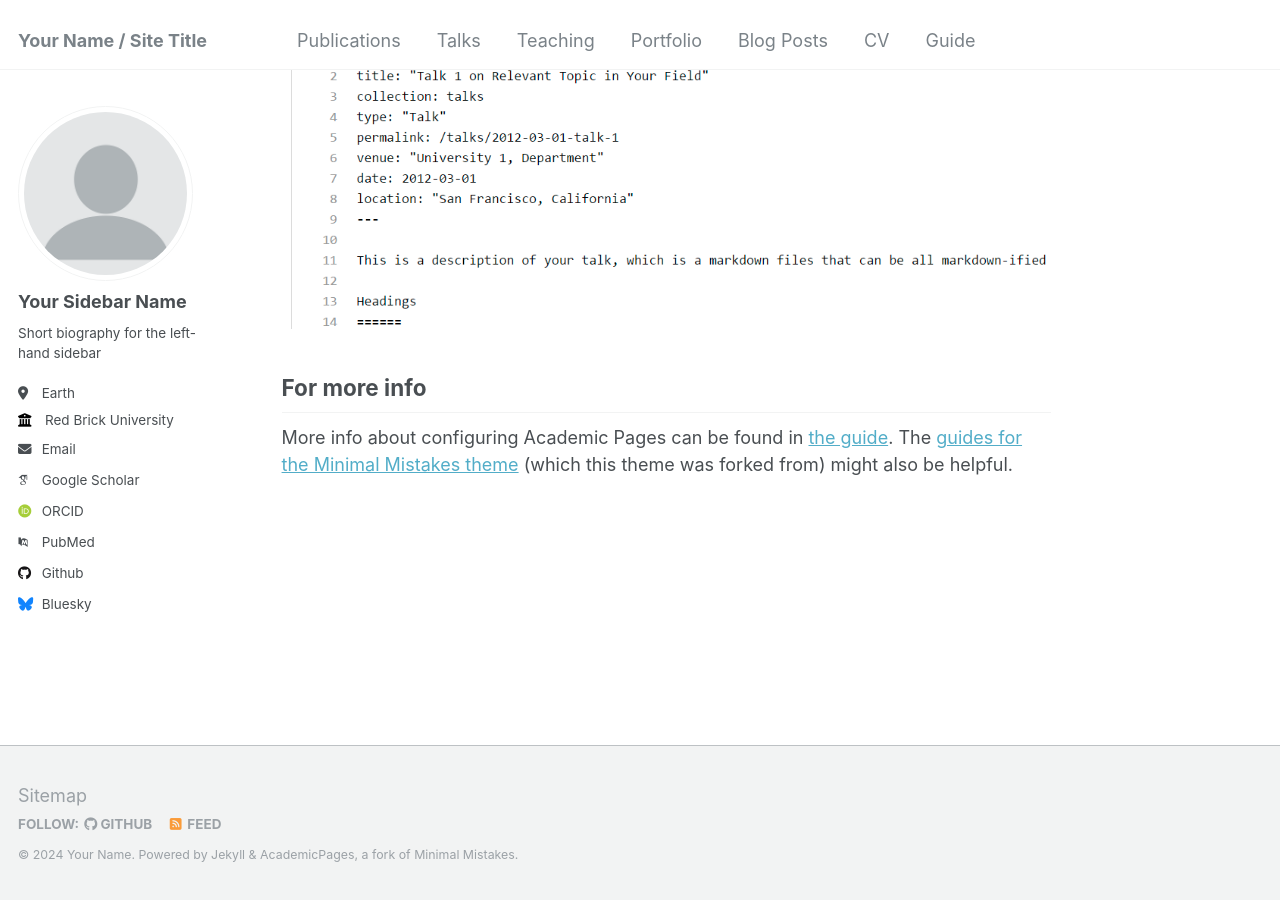
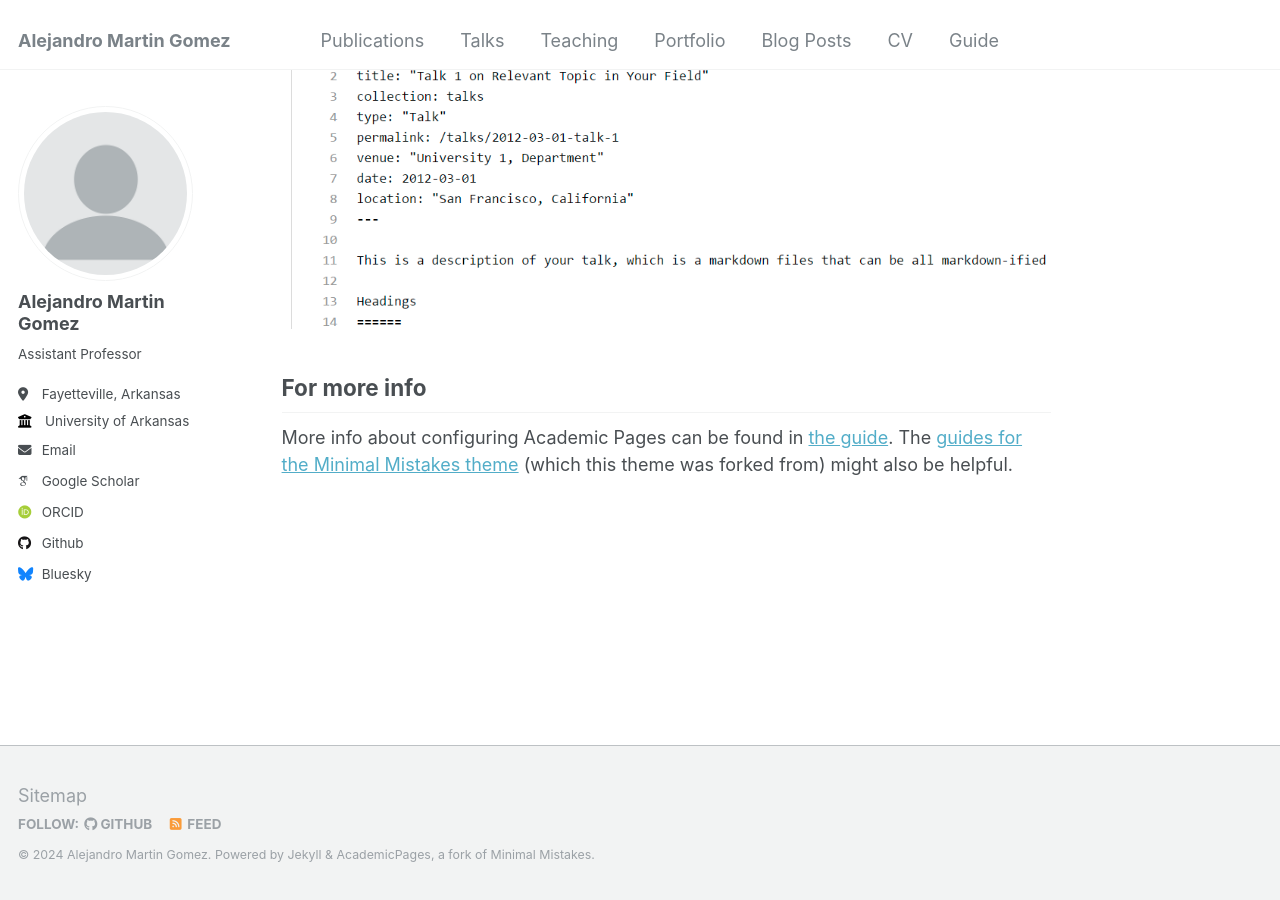
Before and after one commit to Alejandro-MG/Alejandro-MG.github.io, a Jekyll site: the page built from _pages/about.md, in a window 1280 px wide and 900 px high, scrolled down 2660 px. Built offline with Jekyll 4.4.1, drawn with Linux system fonts in a browser that asks for light colours; some web fonts are replaced.

Commit message:
Update _config.yml
Inncluded basic information: name, affiliation, personal webpage.

```diff
--- a/_config.yml
+++ b/_config.yml
@@ -8,13 +8,13 @@
 
 # Basic Site Settings
 locale                   : "en-US"
-title                    : "Your Name / Site Title"
+title                    : "Alejandro Martin Gomez"
 title_separator          : "-"
-name                     : &name "Your Name"
-description              : &description "personal description"
-url                      : https://academicpages.github.io # the base hostname & protocol for your site e.g. "https://mmistakes.github.io"
+name                     : &name "Alejandro Martin Gomez"
+description              : &description "Assistan Professor"
+url                      : https://alejandro-mg.github.io/ # the base hostname & protocol for your site e.g. "https://mmistakes.github.io"
 baseurl                  : "" # the subpath of your site, e.g. "/blog"
-repository               : "academicpages/academicpages.github.io"
+repository               : "alejandro-mg.github.io"
 
 # Site Author - The following control what appear as part of the author content on the side bar.
 #               If a field is blank the icon and link will not appear, otherwise it will be shown.
@@ -22,21 +22,21 @@ repository               : "academicpages/academicpages.github.io"
 author:
   # Biographic information
   avatar           : "profile.png"
-  name             : "Your Sidebar Name"
-  pronouns         : # example: "she/her"
-  bio              : "Short biography for the left-hand sidebar"
-  location         : "Earth"
-  employer         : "Red Brick University"
+  name             : "Alejandro Martin Gomez"
+  pronouns         : # example: "he/his"
+  bio              : "Assistant Professor"
+  location         : "Fayetteville, Arkansas"
+  employer         : "University of Arkansas"
   uri              : # URL
-  email            : "none@example.org"
+  email            : "am471@uark.edu"
 
   # Academic websites
   arxiv            : # URL - Update with the correct link to your profile
-  googlescholar    : "https://scholar.google.com/citations?user=PS_CX0AAAAAJ"
+  googlescholar    : "https://scholar.google.com/citations?user=Q_qD1EIAAAAJ&hl=en&oi=ao"
   impactstory      : # URL
-  orcid            : "http://orcid.org/yourorcidurl"
+  orcid            : "https://orcid.org/0000-0001-9341-3477"
   semantic         : # URL
-  pubmed           : "https://www.ncbi.nlm.nih.gov/pubmed/?term=john+snow"
+  pubmed           : # URL
   researchgate     : # URL
 
   # Repositories and software development
```
